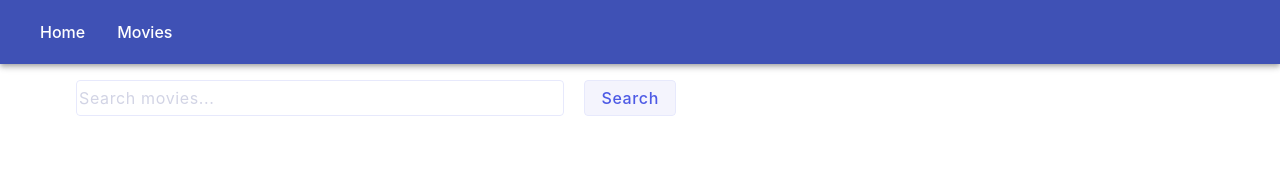
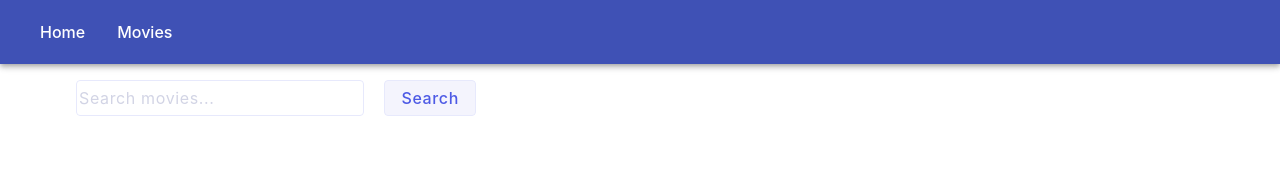
Before and after one commit to YuriyBeregovoy/goit-react-hw-05-movies, a React (Create React App) app: page /movies in a window 1280 px wide. Shown: the top 170 px of the page. Built offline with nearby package versions, Linux system fonts and the light colour scheme.

Commit message:
Update Movies.styled.js

```diff
--- a/src/components/pages/Movies.styled.js
+++ b/src/components/pages/Movies.styled.js
@@ -4,9 +4,9 @@ import styled from "styled-components";
 
   export const SearchForm = styled.form`
        display: flex;
-  align-items: center;
+       justify-content: flex-start;
   width: 100%;
-  max-width: 600px;
+  max-width: 400px;
   background-color: #fff;
   border-radius: 3px;
   overflow: hidden;
```
